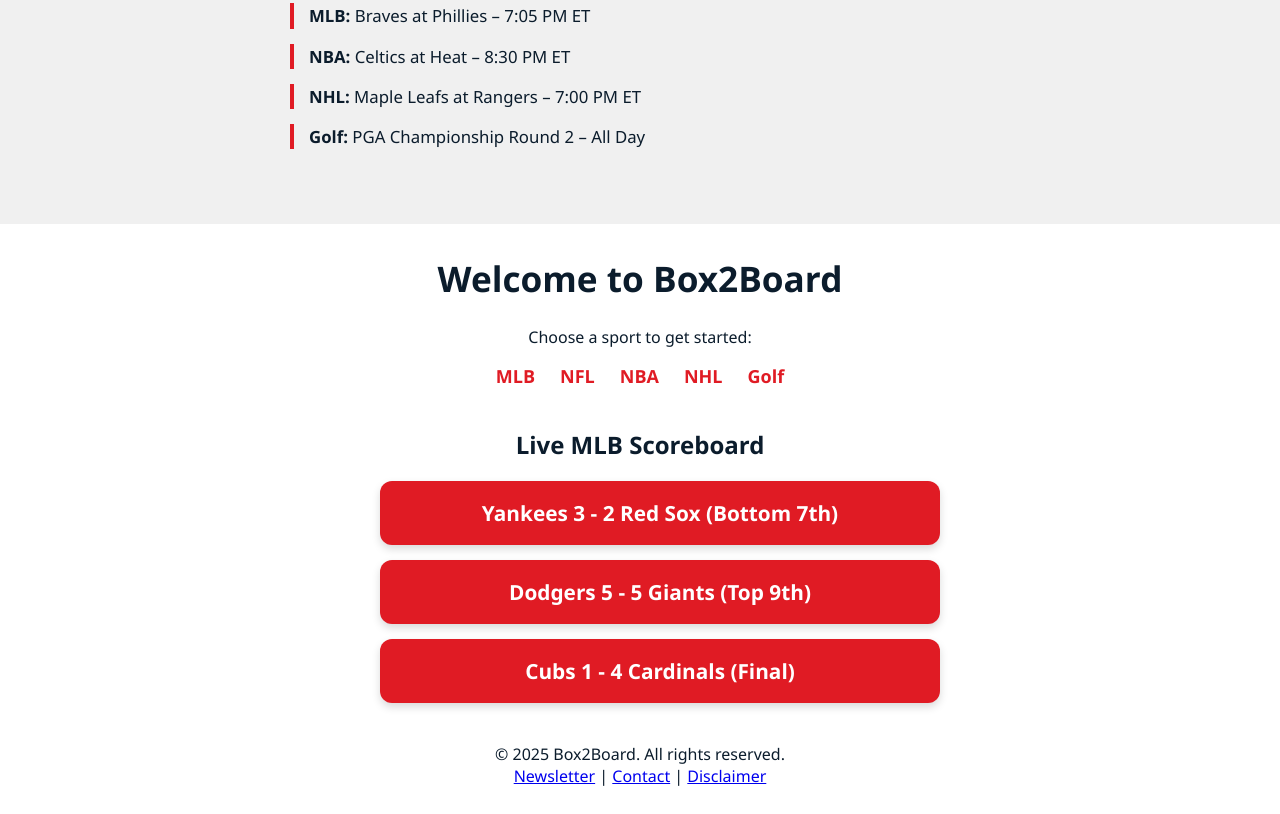
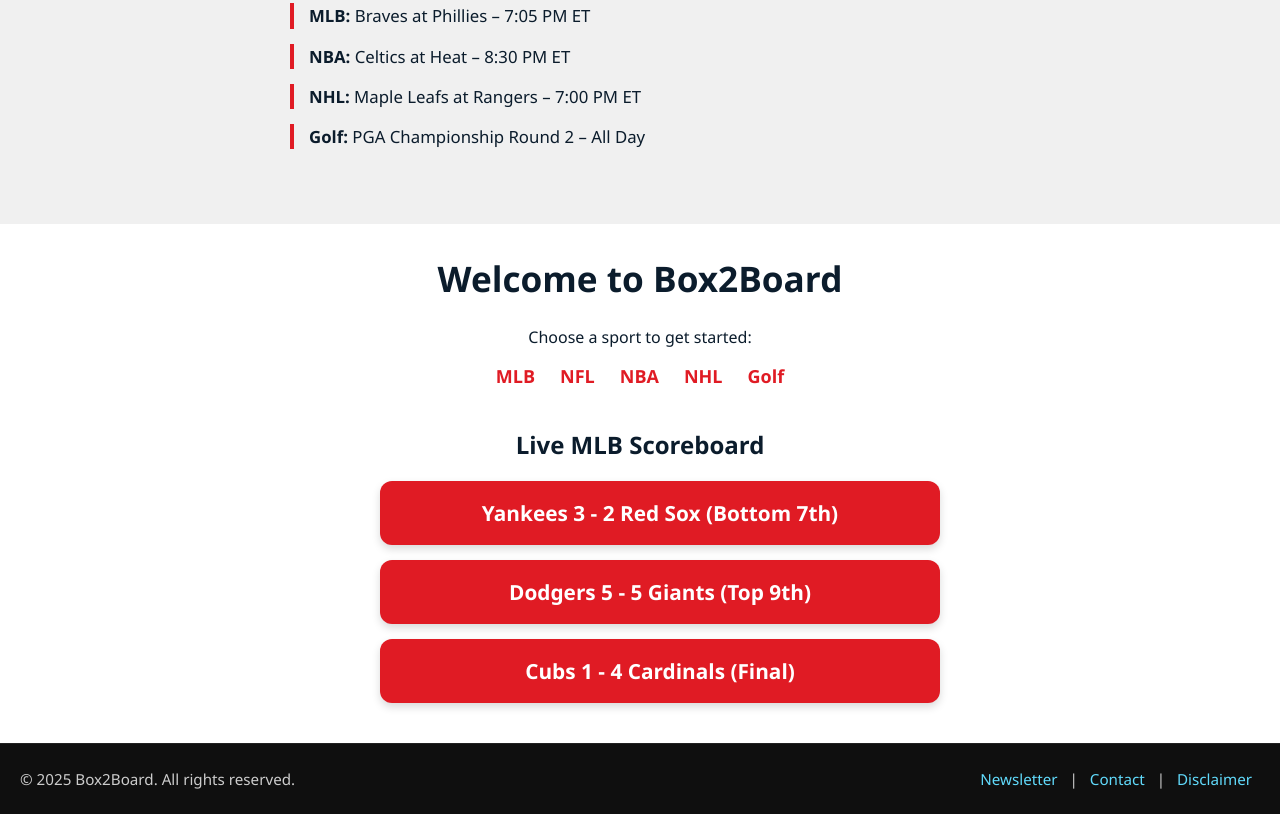
Before and after one commit to box2board/box2board, a plain HTML site: page index.html in a window 1280 px wide. Shown: the part 1028-1842 px from the top of the page. Before the commit the page ends 1815 px from the top, so only its background shows below. Drawn offline with Linux system fonts and the light colour scheme.

Commit message:
Update styles.css

```diff
--- a/styles.css
+++ b/styles.css
@@ -165,3 +165,39 @@ h1 {
   border-left: 4px solid #e01b24;
   padding-left: 15px;
 }
+/* Footer Styling */
+.site-footer {
+  background-color: #0f0f0f;
+  color: #cccccc;
+  padding: 20px;
+  font-size: 0.95em;
+  display: flex;
+  flex-wrap: wrap;
+  justify-content: space-between;
+  align-items: center;
+  border-top: 1px solid #222;
+  margin-top: 40px;
+}
+
+.site-footer a {
+  color: #61dafb;
+  text-decoration: none;
+  margin: 0 8px;
+}
+
+.site-footer a:hover {
+  color: #ffffff;
+}
+
+.footer-left, .footer-right {
+  width: 100%;
+  text-align: center;
+  margin: 5px 0;
+}
+
+@media (min-width: 600px) {
+  .footer-left, .footer-right {
+    width: auto;
+    text-align: inherit;
+  }
+}
```
